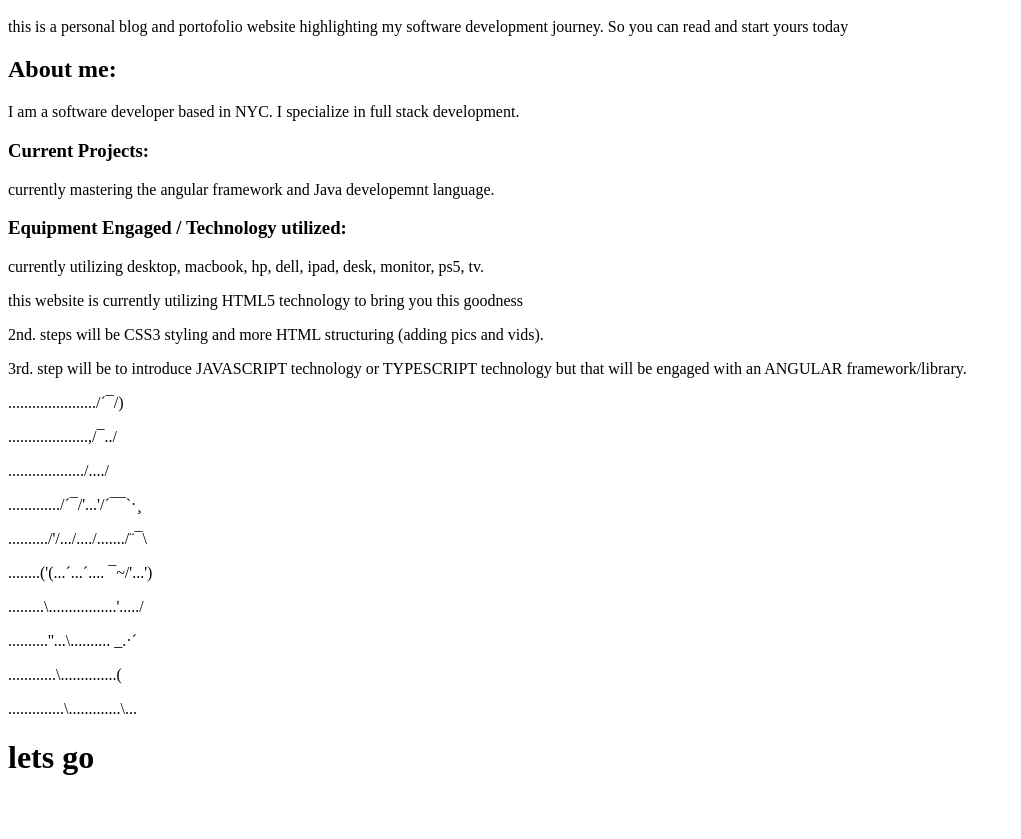
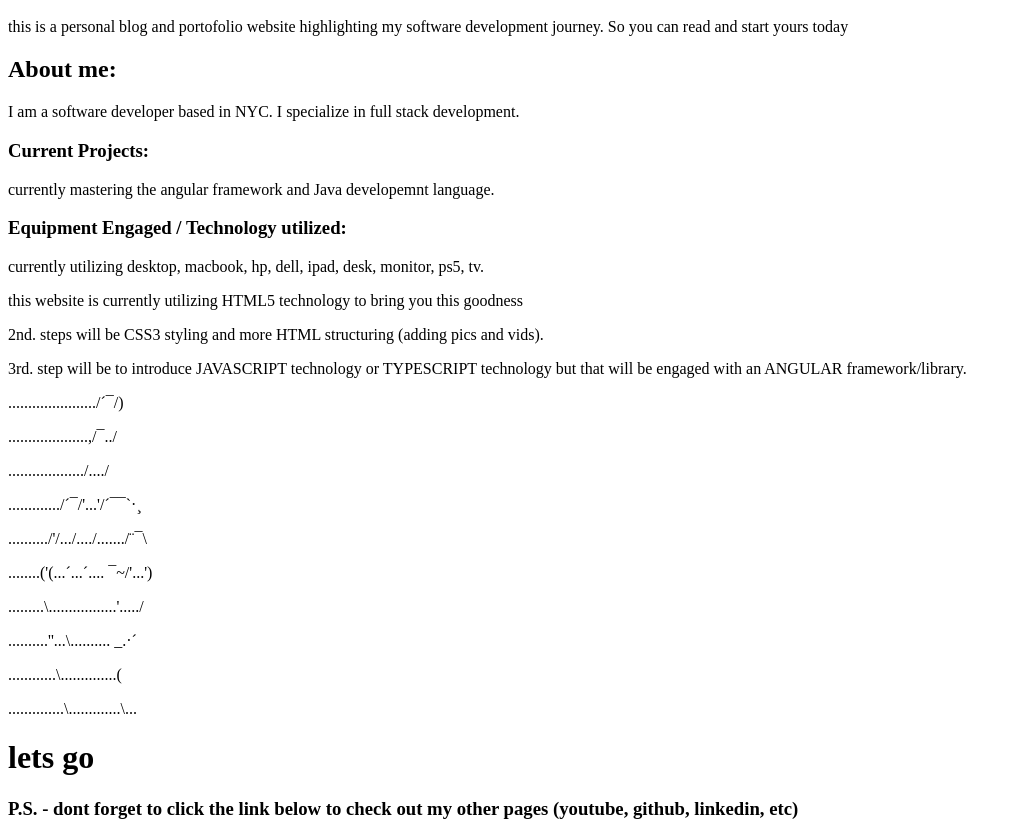
Before and after one commit to Dshami120/website, a plain HTML site: page index.html in a window 1280 px wide. Shown: the part 120-959 px from the top of the page, without its empty margins (0-1021 px from the left). Before the commit the page ends 918 px from the top, so only its background shows below. Drawn offline with Linux system fonts and the light colour scheme.

Commit message:
Add files via upload

```diff
--- a/index.html
+++ b/index.html
@@ -32,4 +32,5 @@
          <p>..............\.............\...</p>
     </body>
     <h1>lets go</h1>
+    <h3> P.S. - dont forget to click the link below to check out my other pages (youtube, github, linkedin, etc)</h3>
 </html>
```
